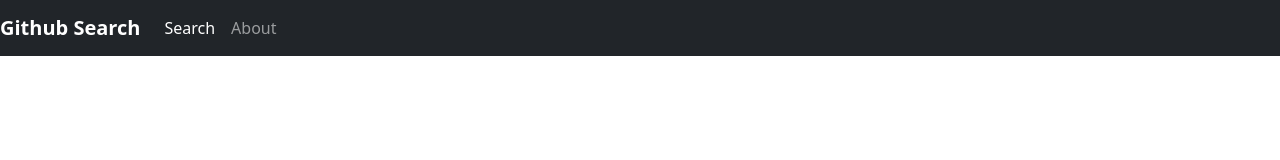
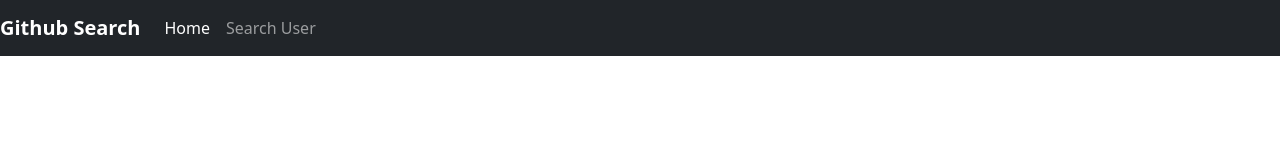
Before and after one commit to Ruweydha/Github-Search, an Angular app: page / in a window 1280 px wide. Shown: the top 160 px of the page. Built offline with nearby package versions, Linux system fonts and the light colour scheme.

Commit message:
Added the routerlinks for the different pages

```diff
--- a/src/app/navbar/navbar.component.html
+++ b/src/app/navbar/navbar.component.html
@@ -1,12 +1,12 @@
 <nav class="navbar navbar-expand-lg navbar-dark bg-dark">
-    <a class="navbar-brand" routerLink="/goals"><b>Github Search</b></a>
+    <a class="navbar-brand" routerLink="/home"><b>Github Search</b></a>
     <button class="navbar-toggler" type="button" data-toggle="collapse" data-target="#navbarNavAltMarkup" aria-controls="navbarNavAltMarkup" aria-expanded="false" aria-label="Toggle navigation">
       <span class="navbar-toggler-icon"></span>
     </button>
     <div class="collapse navbar-collapse" id="navbarNavAltMarkup">
       <div class="navbar-nav">
-        <a class="nav-item nav-link active" routerLink="goals" routerLinkActive='active'>Search<span class="sr-only"></span></a>
-        <a class="nav-item nav-link" routerLink="/about" routerLinkActive='active'>About</a>
+        <a class="nav-item nav-link active" routerLink="/home" routerLinkActive='active'>Home<span class="sr-only"></span></a>
+        <a class="nav-item nav-link" routerLink="/users" routerLinkActive='active'>Search User</a>
       </div>
     </div>
   </nav>
```
